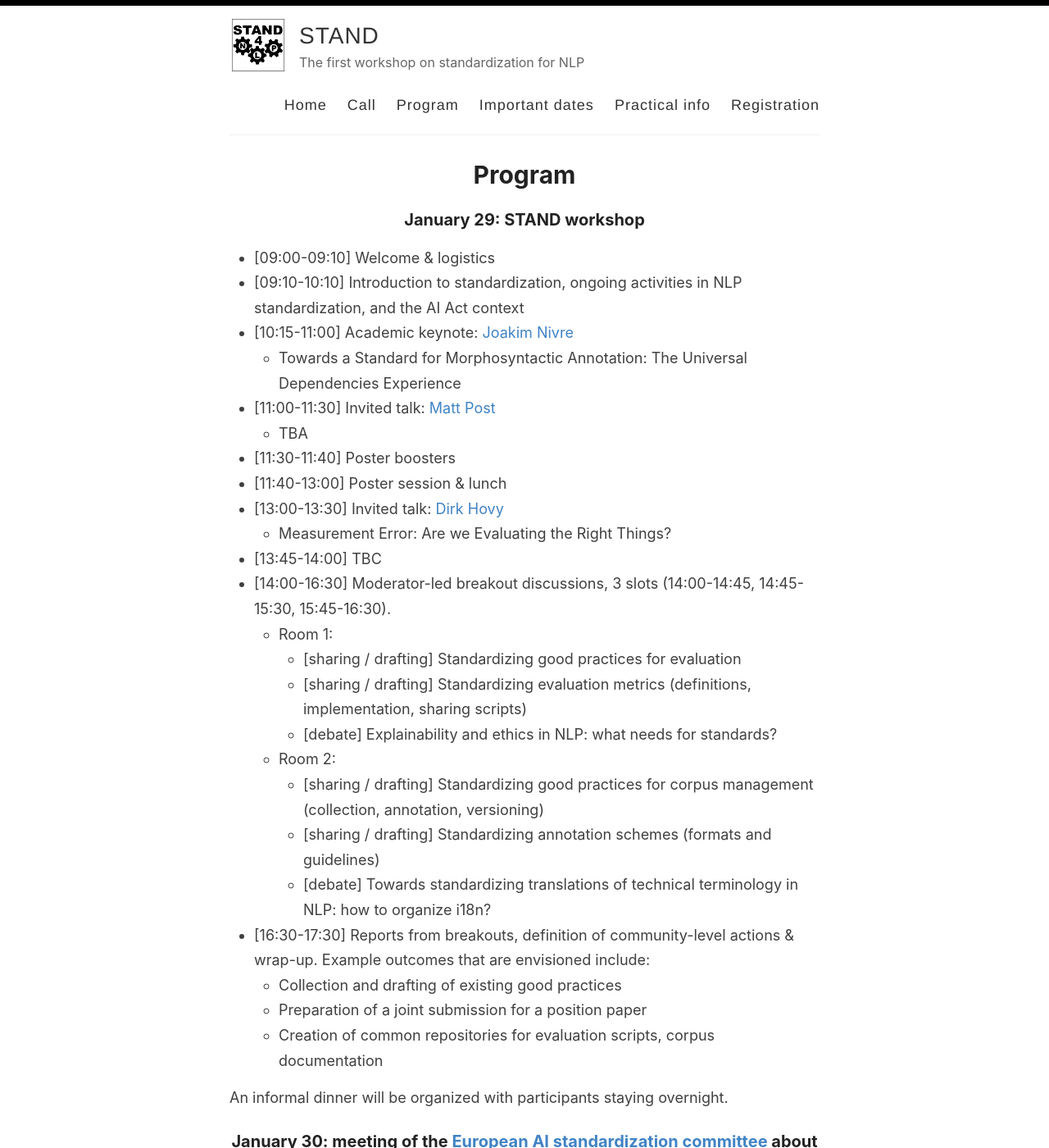
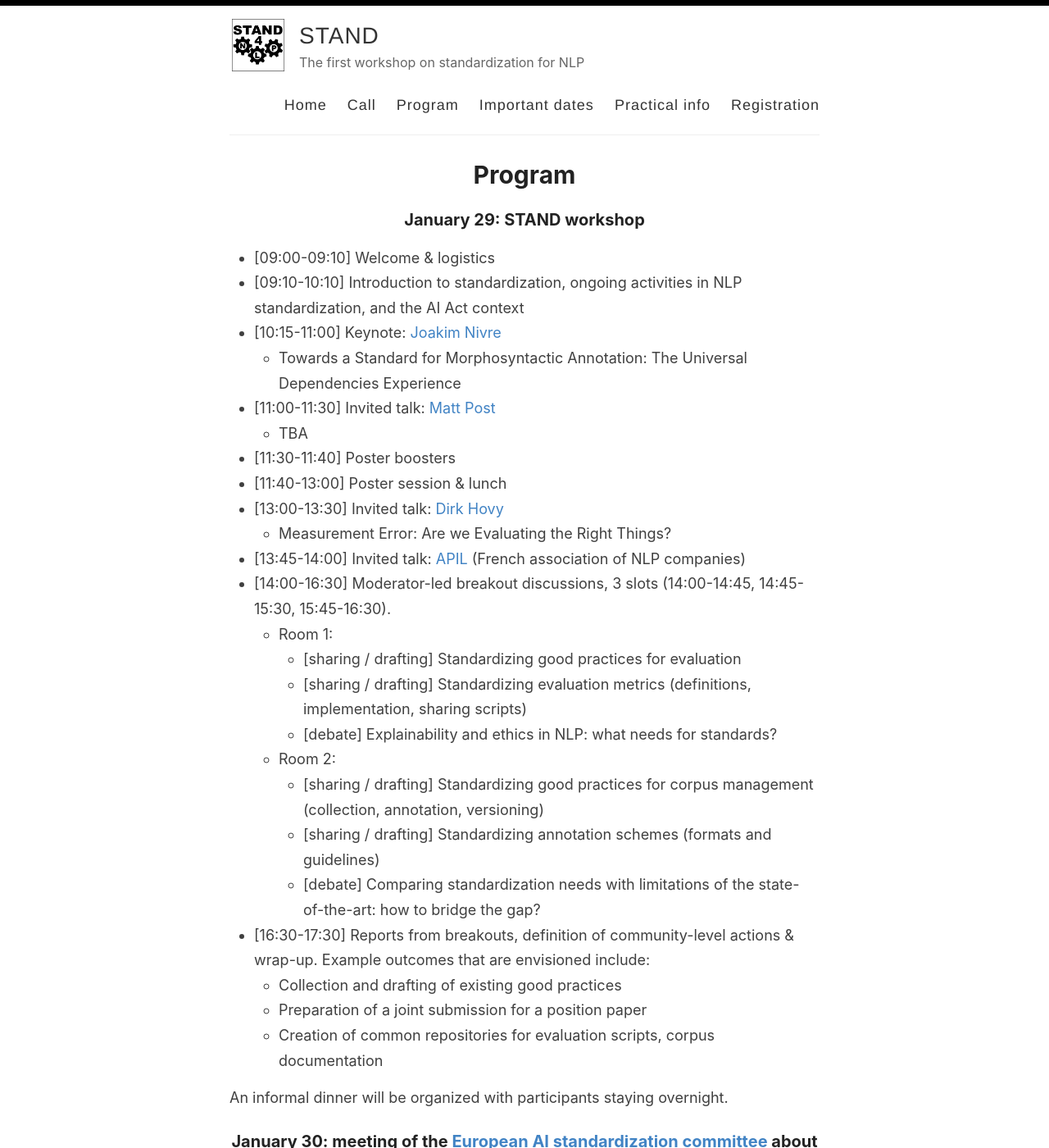
Before and after one commit to stand4nlp/stand4nlp.github.io, a Jekyll site: the page built from _pages/program.md, in a window 1280 px wide and 1400 px high. Shown: the whole window at 82% size. Built offline with Jekyll 4.4.1, drawn with Linux system fonts in a browser that asks for light colours.

Commit message:
APIL + finalize breakouts

```diff
--- a/_pages/program.md
+++ b/_pages/program.md
@@ -8,7 +8,7 @@ title: Program
 
 - [09:00-09:10] Welcome & logistics
 - [09:10-10:10] Introduction to standardization, ongoing activities in NLP standardization, and the AI Act context
-- [10:15-11:00] Academic keynote: [Joakim Nivre](https://jnivre.github.io)
+- [10:15-11:00] Keynote: [Joakim Nivre](https://jnivre.github.io)
     - Towards a Standard for Morphosyntactic Annotation: The Universal Dependencies Experience
 - [11:00-11:30] Invited talk: [Matt Post](https://post3.net)
     - TBA
@@ -16,7 +16,7 @@ title: Program
 - [11:40-13:00] Poster session & lunch
 - [13:00-13:30] Invited talk: [Dirk Hovy](https://cs.unibocconi.eu/people/dirk-hovy)
     - Measurement Error: Are we Evaluating the Right Things?
-- [13:45-14:00] TBC
+- [13:45-14:00] Invited talk: [APIL](https://www.apil-asso.fr/) (French association of NLP companies)
 - [14:00-16:30] Moderator-led breakout discussions, 3 slots (14:00-14:45, 14:45-15:30, 15:45-16:30).
     - Room 1:
       - [sharing / drafting] Standardizing good practices for evaluation
@@ -25,7 +25,7 @@ title: Program
     - Room 2:
       - [sharing / drafting] Standardizing good practices for corpus management (collection, annotation, versioning)
       - [sharing / drafting] Standardizing annotation schemes (formats and guidelines)
-      - [debate] Towards standardizing translations of technical terminology in NLP: how to organize i18n?
+      - [debate] Comparing standardization needs with limitations of the state-of-the-art: how to bridge the gap?
 - [16:30-17:30] Reports from breakouts, definition of community-level actions & wrap-up. Example outcomes that are envisioned include:
     - Collection and drafting of existing good practices
     - Preparation of a joint submission for a position paper
```
Also changed, not shown: index.md (+1 -0 lines).
